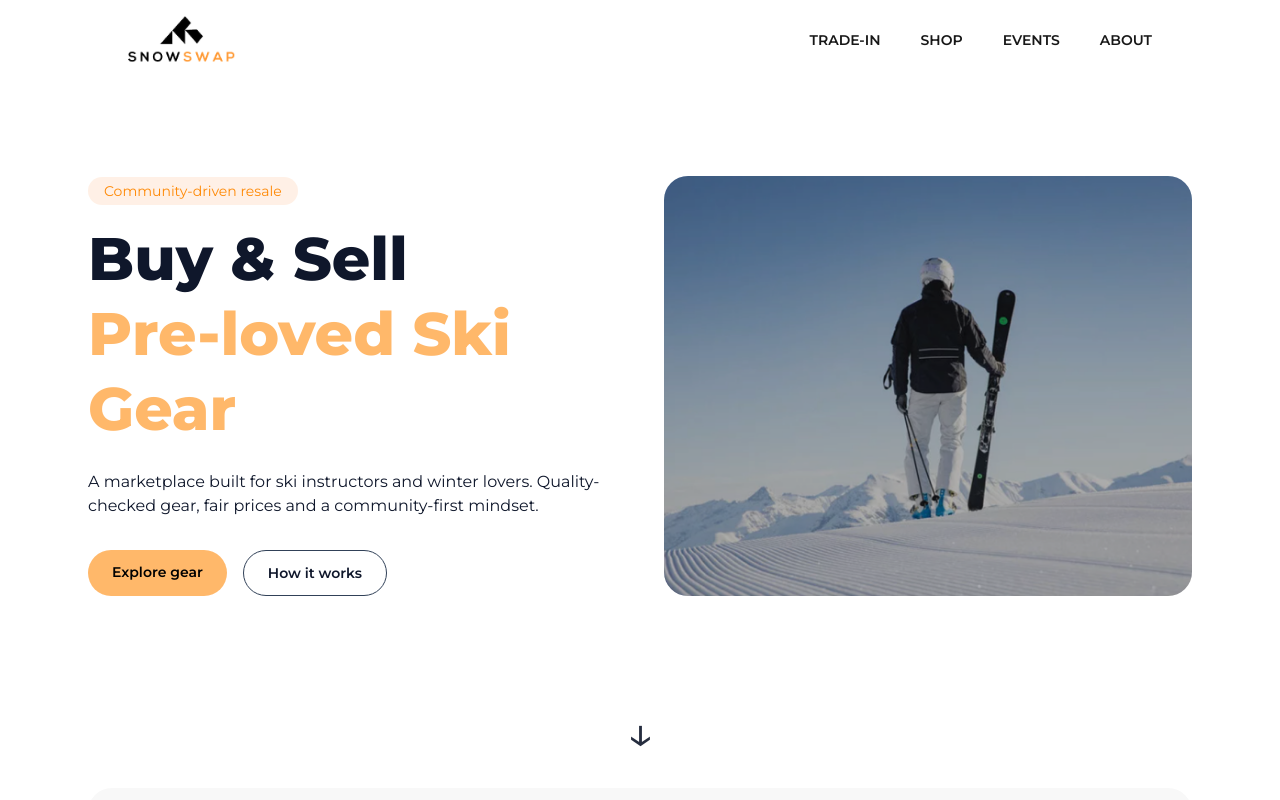
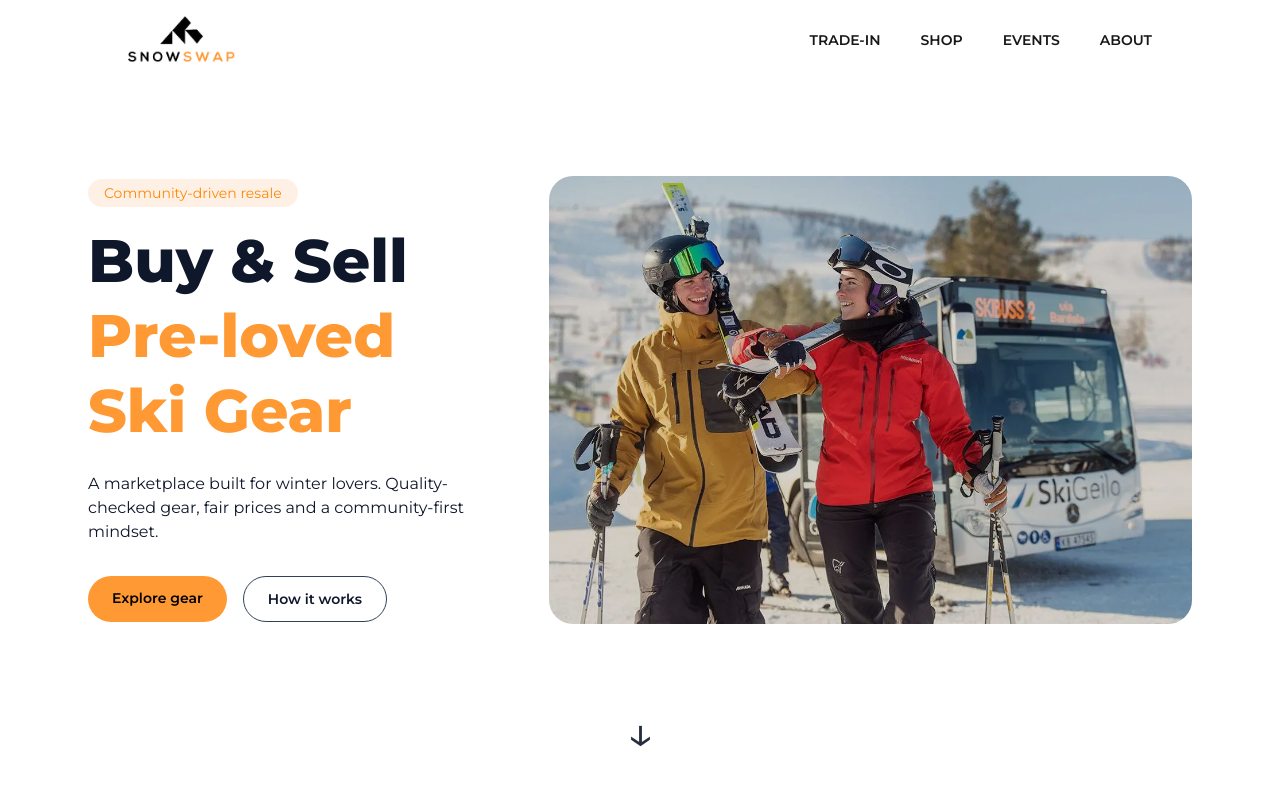
Before and after one commit to 4-Semester-hovedopgave/eksamen, a Next.js app: page / in a window 1280 px wide. Shown: the top 800 px of the page. Built offline with nearby package versions, Linux system fonts and the light colour scheme.

Commit message:
fin justeringer

```diff
--- a/src/app/about/page.js
+++ b/src/app/about/page.js
@@ -17,7 +17,7 @@ export default function About() {
           </p>
         </div>
 
-        <div className="relative aspect-[4/3] w-full overflow-hidden rounded-2xl bg-gray-100">
+        <div className="relative aspect-4/3 w-full overflow-hidden rounded-2xl bg-gray-100">
           <Image src="/about.jpg" alt="Skihill" fill className="object-cover" priority />
         </div>
       </section>
--- a/src/app/page.js
+++ b/src/app/page.js
@@ -7,20 +7,20 @@ export default function Home() {
   return (
     <main className="min-h-screen text-slate-900">
       {/* HERO */}
-      <section className="mx-auto max-w-6xl px-6 pt-4 pb-4 md:py-24 grid gap-12 md:grid-cols-2 items-center">
+      <section className="mx-auto max-w-6xl px-6 pt-4 pb-4 md:py-24 grid gap-12 md:grid-cols-5 items-center">
         {/* TEXT */}
-        <div>
+        <div className="md:col-span-2">
           <span className="inline-block mb-4 rounded-full bg-orange-500/10 px-4 py-1 text-sm text-orange-400">Community-driven resale</span>
 
           <h1 className="text-4xl md:text-6xl font-extrabold leading-tight">
             Buy & Sell
-            <span className="block text-orange-300">Pre-loved Ski Gear</span>
+            <span className="block text-[#FF9933]">Pre-loved Ski Gear</span>
           </h1>
 
-          <p className="mt-6 max-w-xl text-slate-900">A marketplace built for ski instructors and winter lovers. Quality-checked gear, fair prices and a community-first mindset.</p>
+          <p className="mt-6 text-slate-900 w-full max-w-md">A marketplace built for winter lovers. Quality-checked gear, fair prices and a community-first mindset.</p>
 
           <div className="mt-8 flex gap-4">
-            <Link href="https://www.anarikkelarsen.dk/" className="rounded-full bg-orange-300 px-6 py-3 text-sm font-semibold text-black hover:bg-orange-200 transition">
+            <Link href="https://www.anarikkelarsen.dk/" className="rounded-full bg-[#FF9933] px-6 py-3 text-sm font-semibold text-black hover:bg-orange-200 transition">
               Explore gear
             </Link>
 
@@ -31,9 +31,9 @@ export default function Home() {
         </div>
 
         {/* IMAGE */}
-        <div className="relative h-105 w-full overflow-hidden rounded-3xl">
-          <Image src="/forside.png" alt="Ski community" fill className="object-cover" priority />
-          <div className="absolute inset-0 bg-black/30" />
+        <div className="relative md:col-span-3 w-full overflow-hidden rounded-3xl h-88 md:h-112">
+          <Image src="/glade.webp" alt="Glade ski folk" fill className="object-cover" />
+          <div className="absolute inset-0 bg-black/15" />
         </div>
       </section>
 
@@ -41,6 +41,7 @@ export default function Home() {
         {/* SCROLL CUE */}
         <ScrollCue />
       </section>
+
       {/* INFOGRAFIK */}
       <SalesGoalBar />
 
--- a/src/app/trade-in/page.js
+++ b/src/app/trade-in/page.js
@@ -25,7 +25,7 @@ export default function TradeIn() {
           </div>
         </div>
 
-        <div className="relative aspect-[4/3] w-full overflow-hidden rounded-2xl bg-gray-100">
+        <div className="relative aspect-4/3 w-full overflow-hidden rounded-2xl bg-gray-100">
           <Image src="/trade-in.jpg" alt="Trade-in hero" fill className="object-cover" priority />
         </div>
       </section>
@@ -77,7 +77,7 @@ export default function TradeIn() {
 
         <div className="mt-12">
           <a href="/trade-in/mail-in" className="inline-flex rounded-full bg-gray-900 px-8 py-4 text-sm font-semibold text-white hover:bg-gray-800">
-            Start Mail-In
+            Start Trade-In
           </a>
         </div>
       </section>
--- a/src/components/Navbar.jsx
+++ b/src/components/Navbar.jsx
@@ -29,28 +29,28 @@ export default function Navbar() {
                 <div className="hidden items-center gap-10 text-sm md:flex font-semibold">
                     <Link
                         href="/trade-in"
-                        className="hover:underline decoration-orange-400 underline-offset-4"
+                        className="hover:underline decoration-orange-400 decoration-2 underline-offset-4"
                     >
                         TRADE-IN
                     </Link>
 
                     <Link
                         href="https://www.anarikkelarsen.dk"
-                        className="hover:underline decoration-orange-400 underline-offset-4"
+                        className="hover:underline decoration-orange-400 decoration-2 underline-offset-4"
                     >
                         SHOP
                     </Link>
 
                     <Link
                         href="/events"
-                        className="hover:underline decoration-orange-400 underline-offset-4"
+                        className="hover:underline decoration-orange-400 decoration-2 underline-offset-4"
                     >
                         EVENTS
                     </Link>
 
                     <Link
                         href="/about"
-                        className="hover:underline decoration-orange-400 underline-offset-4"
+                        className="hover:underline decoration-orange-400 decoration-2 underline-offset-4"
                     >
                         ABOUT
                     </Link>
```
Also changed, not shown: public/glade.webp (added).
